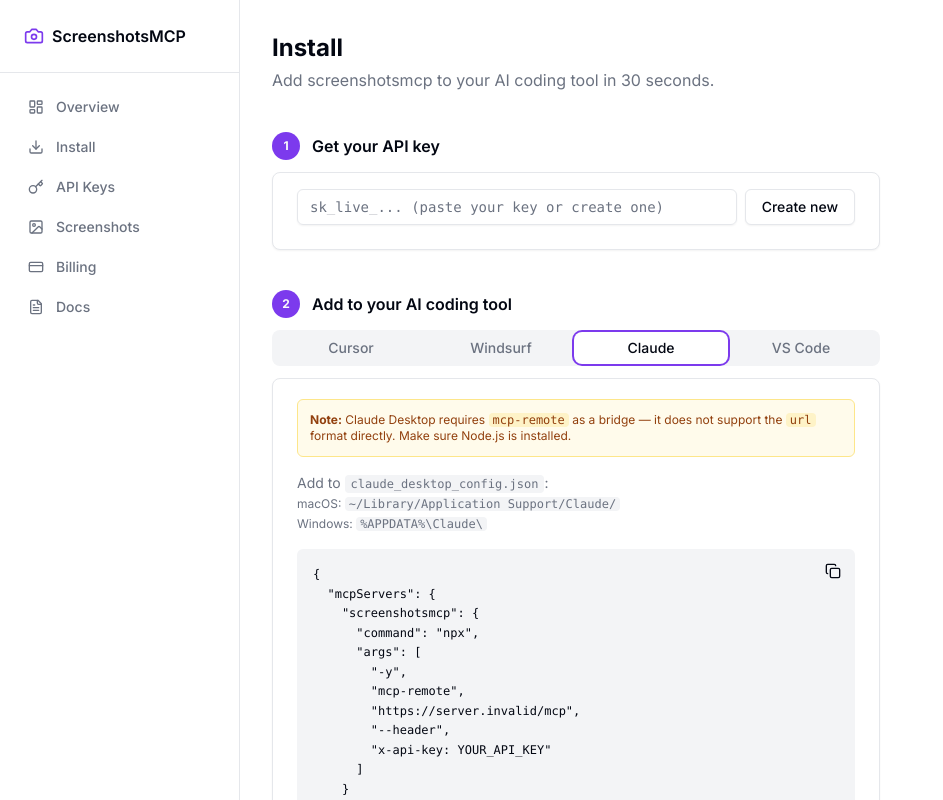
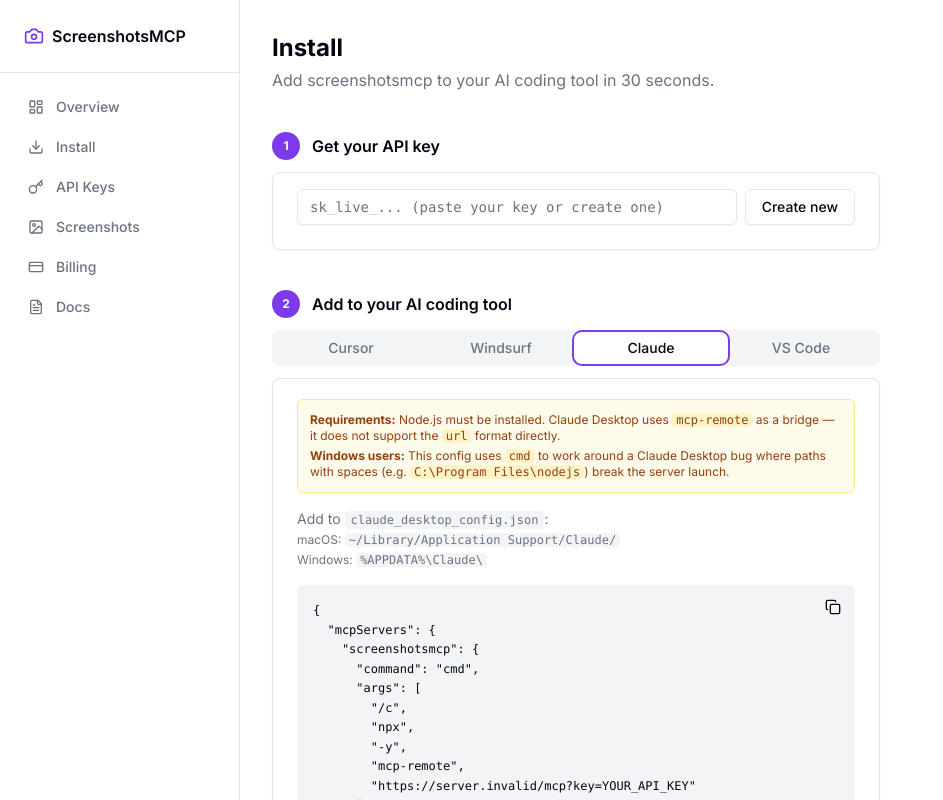
Before and after one commit to maddonsteve2-blip/screenshotmcp, a Next.js app in the folder apps/web/: page /dashboard/install in a window 1280 px wide. Both pictures are taken after a click on the tab "Claude". Shown: the top 800 px of the page, without its empty margins (0-943 px from the left). Built offline with nearby package versions, Linux system fonts and the light colour scheme; no server answers.

Commit message:
Fix Claude Desktop Windows: use cmd command, API key via ?key= query param

```diff
--- a/apps/web/src/app/dashboard/install/page.tsx
+++ b/apps/web/src/app/dashboard/install/page.tsx
@@ -100,13 +100,13 @@
   const claudeConfig = `{
   "mcpServers": {
     "screenshotsmcp": {
-      "command": "npx",
+      "command": "cmd",
       "args": [
+        "/c",
+        "npx",
         "-y",
         "mcp-remote",
-        "${MCP_URL}",
-        "--header",
-        "x-api-key: ${key}"
+        "${MCP_URL}?key=${key}"
       ]
     }
   }
@@ -211,8 +211,9 @@
           <TabsContent value="claude" className="mt-3">
             <Card>
               <CardContent className="pt-5 space-y-4">
-                <div className="rounded-md border border-amber-200 bg-amber-50 dark:bg-amber-950/20 p-3 text-xs text-amber-800 dark:text-amber-200">
-                  <strong>Note:</strong> Claude Desktop requires <code className="bg-amber-100 dark:bg-amber-900/40 px-1 rounded">mcp-remote</code> as a bridge — it does not support the <code className="bg-amber-100 dark:bg-amber-900/40 px-1 rounded">url</code> format directly. Make sure Node.js is installed.
+                <div className="rounded-md border border-amber-200 bg-amber-50 dark:bg-amber-950/20 p-3 text-xs text-amber-800 dark:text-amber-200 space-y-1">
+                  <p><strong>Requirements:</strong> Node.js must be installed. Claude Desktop uses <code className="bg-amber-100 dark:bg-amber-900/40 px-1 rounded">mcp-remote</code> as a bridge — it does not support the <code className="bg-amber-100 dark:bg-amber-900/40 px-1 rounded">url</code> format directly.</p>
+                  <p><strong>Windows users:</strong> This config uses <code className="bg-amber-100 dark:bg-amber-900/40 px-1 rounded">cmd</code> to work around a Claude Desktop bug where paths with spaces (e.g. <code className="bg-amber-100 dark:bg-amber-900/40 px-1 rounded">C:\Program Files\nodejs</code>) break the server launch.</p>
                 </div>
                 <p className="text-sm text-muted-foreground">
                   Add to <code className="bg-muted px-1.5 py-0.5 rounded text-xs">claude_desktop_config.json</code>:<br />
```
